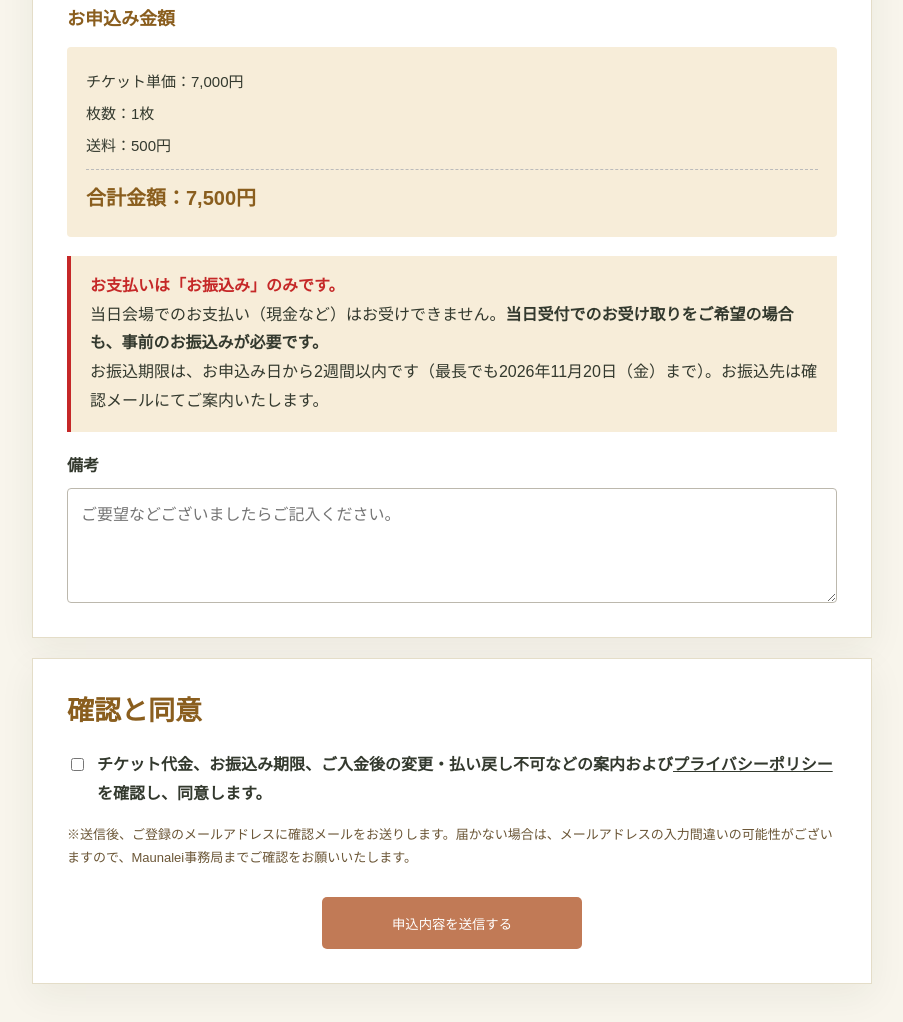
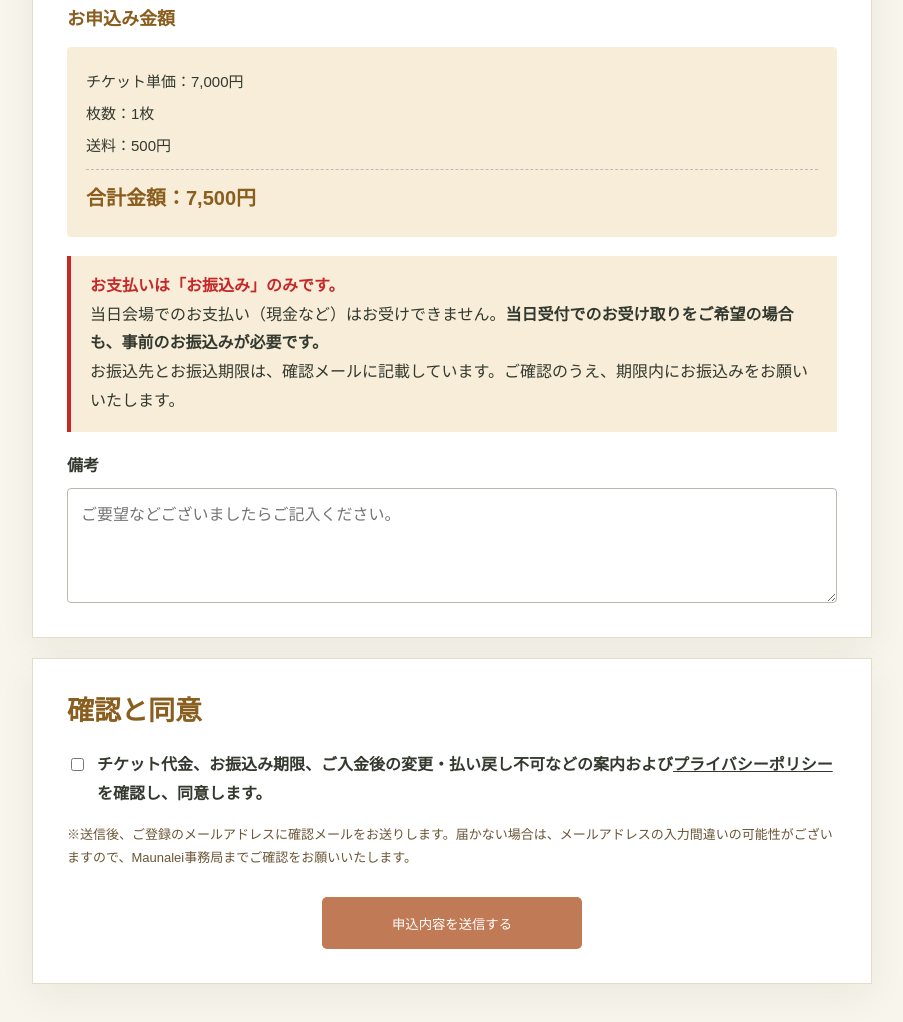
Before and after one commit to maunaleihulacompe-star/my-homepage, a plain HTML site: page 【Web公開用】このフォルダをNetlifyへアップロード/ticket.html in a window 1280 px wide. Shown: the part 1408-2430 px from the top of the page, without its empty margins (188-1091 px from the left). Drawn offline with Linux system fonts and the light colour scheme.

Commit message:
チケット申込ページの振込期限の表記を「確認メールに記載」に変更
Co-Authored-By: Claude Sonnet 5.5 <noreply@anthropic.com>

```diff
--- a/【Web公開用】このフォルダをNetlifyへアップロード/ticket.html
+++ b/【Web公開用】このフォルダをNetlifyへアップロード/ticket.html
@@ -2,7 +2,7 @@
 <header class="site-header"><div class="wrap nav"><a class="brand" href="index.html">Maunalei 2026</a><button class="menu-button" aria-expanded="false" aria-label="メニューを開く">メニュー</button><nav class="nav-links" aria-label="メインナビゲーション"><a href="index.html">HOME</a><a href="ticket.html">チケット申込</a><a href="lei-photo.html">レイ・フォト</a><a href="vendor-ad.html">出店・広告</a><a href="#contact">お問い合わせ</a></nav></div></header>
 <main class="form-shell"><div class="form-intro"><div class="eyebrow">TICKET</div><h1>観覧チケット申込</h1><p>第10回 Maunalei Hula Competition／2026年11月28日（土）<br>ダイヤモンド瀬戸内マリンホテル<br>チケット1枚　7,000円<br>受付期間：2026年11月20日（金）23:59まで</p></div><div id="ticketClosed" style="display:none"><section class="form-card"><h2>チケット申込の受付は終了しました</h2><div class="form-note" style="border-left-color:#c52828"><strong style="color:#c52828">オンラインでのチケット申込受付は、2026年11月20日（金）23:59をもって終了いたしました。</strong><br>チケットをお求めの場合は、お電話にてお問い合わせください。</div><p style="margin-top:18px;font-size:18px;font-weight:700">マウナレイフラコンペティション事務局<br>Tel：<a href="tel:0862312314">086-231-2314</a></p><p style="font-size:14px;color:#5c6559">受付時間：10:00〜17:00（土日祝休）</p></section></div>
 <form id="ticketForm" data-application-form data-endpoint="https://script.google.com/macros/s/AKfycbw7KY9fPg0mv81CqtZXrT9VL-wECksbl3kH8fdO5yrPOj6KPlvKmMsAXlHDS20a4E1LGg/exec" action="https://script.google.com/macros/s/AKfycbw7KY9fPg0mv81CqtZXrT9VL-wECksbl3kH8fdO5yrPOj6KPlvKmMsAXlHDS20a4E1LGg/exec" method="post" target="submission-frame"><input type="hidden" name="formType" value="ticket"><section class="form-card"><h2>申込者情報</h2><div class="fields"><div class="field"><label>お申込み者名<span class="required">必須</span></label><input name="applicantName" required></div><div class="field"><label>フリガナ<span class="required">必須</span></label><input name="furigana" required></div><div class="field full postal-compact"><label>郵便番号<span class="required">必須</span></label><input name="postalCode" inputmode="numeric" required></div><div class="field full"><label>住所<span class="required">必須</span></label><input name="address" required></div><div class="field full phone-compact"><label>電話番号<span class="required">必須</span></label><input name="phone" type="tel" required></div><div class="field full"><label>メールアドレス<span class="required">必須</span></label><input name="email" type="email" required></div></div></section>
-<section class="form-card"><h2>チケット枚数</h2><div class="fields"><div class="field"><label>ご希望枚数<span class="required">必須</span></label><input name="quantity" id="ticketQty" type="number" min="1" max="50" step="1" value="1" required></div></div><div class="field full" style="margin-top:20px"><span class="fieldset-title">チケットのお受け取り方法<span class="required">必須</span></span><div class="choices"><label class="choice"><input type="radio" name="deliveryMethod" value="郵送希望" checked required>郵送希望（送料500円）</label><label class="choice"><input type="radio" name="deliveryMethod" value="当日受付で受け渡し" required>当日受付で受け渡し（送料なし）</label></div></div><div class="field full" style="margin-top:20px"><span class="fieldset-title">お申込み金額</span><div class="fee-breakdown"><p>チケット単価：<span id="ticketUnit">7,000円</span></p><p>枚数：<span id="ticketQtyDisplay">1</span>枚</p><p>送料：<span id="ticketShipping">500円</span></p><p class="fee-total">合計金額：<span id="ticketTotal">7,500円</span></p></div><div class="form-note" style="margin-top:12px;border-left-color:#c52828"><strong style="color:#c52828">お支払いは「お振込み」のみです。</strong><br>当日会場でのお支払い（現金など）はお受けできません。<strong>当日受付でのお受け取りをご希望の場合も、事前のお振込みが必要です。</strong><br>お振込期限は、お申込み日から2週間以内です（最長でも2026年11月20日（金）まで）。お振込先は確認メールにてご案内いたします。</div></div><div class="field full" style="margin-top:20px"><label>備考</label><textarea name="notes" placeholder="ご要望などございましたらご記入ください。"></textarea></div></section>
+<section class="form-card"><h2>チケット枚数</h2><div class="fields"><div class="field"><label>ご希望枚数<span class="required">必須</span></label><input name="quantity" id="ticketQty" type="number" min="1" max="50" step="1" value="1" required></div></div><div class="field full" style="margin-top:20px"><span class="fieldset-title">チケットのお受け取り方法<span class="required">必須</span></span><div class="choices"><label class="choice"><input type="radio" name="deliveryMethod" value="郵送希望" checked required>郵送希望（送料500円）</label><label class="choice"><input type="radio" name="deliveryMethod" value="当日受付で受け渡し" required>当日受付で受け渡し（送料なし）</label></div></div><div class="field full" style="margin-top:20px"><span class="fieldset-title">お申込み金額</span><div class="fee-breakdown"><p>チケット単価：<span id="ticketUnit">7,000円</span></p><p>枚数：<span id="ticketQtyDisplay">1</span>枚</p><p>送料：<span id="ticketShipping">500円</span></p><p class="fee-total">合計金額：<span id="ticketTotal">7,500円</span></p></div><div class="form-note" style="margin-top:12px;border-left-color:#c52828"><strong style="color:#c52828">お支払いは「お振込み」のみです。</strong><br>当日会場でのお支払い（現金など）はお受けできません。<strong>当日受付でのお受け取りをご希望の場合も、事前のお振込みが必要です。</strong><br>お振込先とお振込期限は、確認メールに記載しています。ご確認のうえ、期限内にお振込みをお願いいたします。</div></div><div class="field full" style="margin-top:20px"><label>備考</label><textarea name="notes" placeholder="ご要望などございましたらご記入ください。"></textarea></div></section>
 <section class="form-card"><h2>確認と同意</h2><label class="agreement"><input type="checkbox" name="agreement" value="同意する" required><span>チケット代金、お振込み期限、ご入金後の変更・払い戻し不可などの案内および<a href="privacy.html" target="_blank" rel="noopener">プライバシーポリシー</a>を確認し、同意します。</span></label><p style="margin-top:14px;font-size:13px;color:#6b5636">※送信後、ご登録のメールアドレスに確認メールをお送りします。届かない場合は、メールアドレスの入力間違いの可能性がございますので、Maunalei事務局までご確認をお願いいたします。</p><div class="submit-row"><button class="button" type="submit">申込内容を送信する</button></div><p class="form-status" role="status"></p></section></form><iframe name="submission-frame" hidden></iframe></main><footer class="site-footer"><div>第10回 Maunalei Hula Competition 2026</div><a href="privacy.html">プライバシーポリシー</a></footer><script src="assets/js/forms.js"></script><script>(function(){
   var qty=document.getElementById('ticketQty');
   var qtyDisplay=document.getElementById('ticketQtyDisplay');
```
